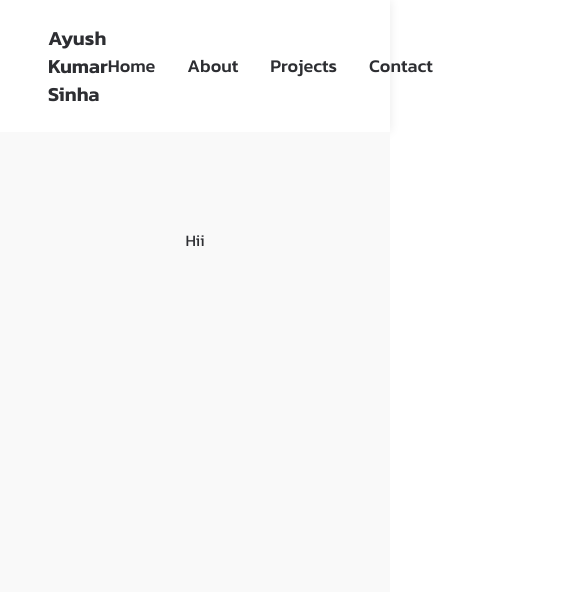
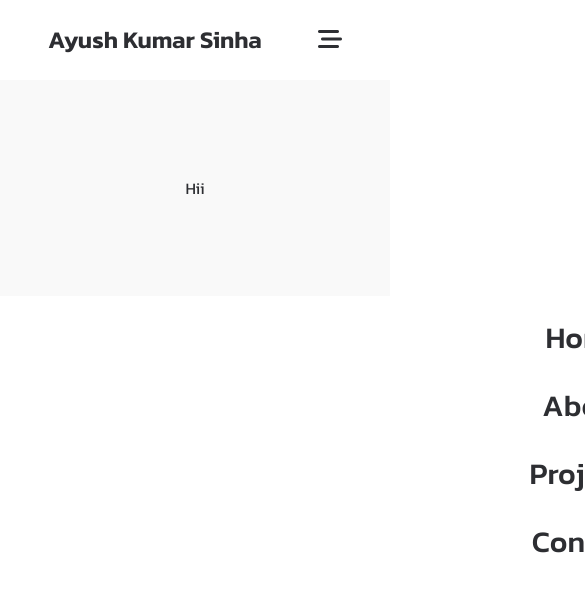
Before and after one commit to ayushsnha/ayushsnha.github.io, a Next.js app: page / in a window 390 px wide. Shown: the top 592 px of the page, 585 px wide, since content can reach past the window. Built offline with nearby package versions, Linux system fonts and the light colour scheme.

Commit message:
responsive navbar

```diff
--- a/app/layout.tsx
+++ b/app/layout.tsx
@@ -1,3 +1,6 @@
+import Head from 'next/head';
+import Script from 'next/script'
+
 import { Nav } from '@components';
 import '@styles/globals.css';
 
@@ -14,6 +17,7 @@ export default function RootLayout({
   return (
     <html lang="en">
       <body>
+        <Script src="https://kit.fontawesome.com/11ec5388db.js" async ></Script>
         <main className='font-kanit text-primaryBlack'>
           <Nav/>
           {children}
--- a/app/page.tsx
+++ b/app/page.tsx
@@ -1,6 +1,6 @@
 export default function Home() {
   return (
-    <div className="flex min-h-screen flex-col items-center justify-between p-24 bg-[#F9F9F9]">
+    <div className="flex  flex-col items-center justify-between p-24 bg-[#F9F9F9]">
       <h1>Hii</h1>
     </div>
   )
--- a/components/Nav/index.tsx
+++ b/components/Nav/index.tsx
@@ -1,23 +1,56 @@
-import React from 'react'
+'use client';
+import { useState } from 'react'
 
 const Nav = () => {
+  const [isOpen, setIsOpen] = useState(false)
+
+  const toggleMenu = () => {
+    setIsOpen((prev) => !prev);
+  };
+
+
   return (
-    <nav className=' px-12 py-6 shadow-nav'>
+    <nav className='px-12 py-6 shadow-nav'>
       <div className='flex justify-between items-center'>
-        <h1 className='text-xl font-semibold text-primaryBlack cursor-pointer'>Ayush Kumar Sinha</h1>
-        <div>
+        <h1 className='text-2xl font-semibold text-primaryBlack cursor-pointer'>Ayush Kumar Sinha</h1>
+        <div className='hidden md:block'>
           <ul className='flex align-center gap-8'>
-             <li>
-                <a href='#home' className=' hover:text-hover text-lg font-medium'>Home</a>
+            <li>
+              <a href='#home' className=' hover:text-hover text-xl font-medium'>Home</a>
+            </li>
+            <li>
+              <a href='#about' className=' hover:text-hover text-xl font-medium'>About</a></li>
+            <li>
+              <a href='#projects' className=' hover:text-hover text-xl font-medium'>Projects</a></li>
+            <li>
+              <a href='#contact' className=' hover:text-hover text-xl font-medium'>Contact</a>
+            </li>
+          </ul>
+        </div>
+        <div className='md:hidden' onClick={() => toggleMenu()}>
+          <i className="fa-solid fa-bars-staggered text-2xl font-semibold"></i>
+          <div
+            className={`${isOpen ? 'translate-x-0' : 'translate-x-full'
+              } absolute top-0 bg-white w-full right-0 bottom-0 px-12 py-6 text-3xl flex flex-col transition-transform duration-300 ease-in-out`}
+          >
+            <div className='flex justify-end'>
+              <div onClick={(e) => { e.stopPropagation(); toggleMenu() }}>
+                <i className="fa-solid fa-xmark"></i>
+              </div>
+            </div>
+            <ul className='flex flex-col align-center justify-center gap-8 w-[100%] text-center h-[100%]'>
+              <li>
+                <a href='#home' className=' hover:text-hover text-3xl font-medium'>Home</a>
               </li>
               <li>
-                <a href='#about' className=' hover:text-hover text-lg font-medium'>About</a></li>
+                <a href='#about' className=' hover:text-hover text-3xl font-medium'>About</a></li>
               <li>
-                <a href='#projects' className=' hover:text-hover text-lg font-medium'>Projects</a></li>
+                <a href='#projects' className=' hover:text-hover text-3xl font-medium'>Projects</a></li>
               <li>
-                <a href='#contact' className=' hover:text-hover text-lg font-medium'>Contact</a>
+                <a href='#contact' className=' hover:text-hover text-3xl font-medium'>Contact</a>
               </li>
-          </ul>
+            </ul>
+          </div>
         </div>
       </div>
     </nav>
```
Also changed, not shown: styles/globals.css (line endings or trailing spaces).
